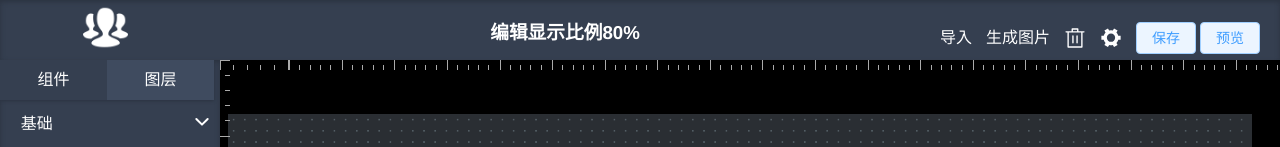
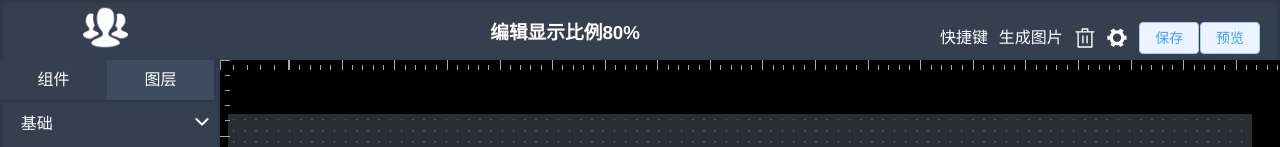
Before and after one commit to MoNaiZi/large-visual-screen, a Vue app: page /edite in a window 1280 px wide. Shown: the top 147 px of the page. Built offline with nearby package versions, Linux system fonts and the light colour scheme; what @jiaminghi/data-view would draw is missing.

Commit message:
优化体验，按键拖动大屏

```diff
--- a/package.json
+++ b/package.json
@@ -3,7 +3,7 @@
   "version": "0.1.0",
   "private": true,
   "scripts": {
-    "serve": "vue-cli-service serve --max-http-header-size=1000000",
+    "serve": "vue-cli-service serve && webpack-dev-server --open",
     "build": "vue-cli-service build",
     "lint": "vue-cli-service lint"
   },
@@ -20,7 +20,8 @@
     "sass-loader": "7.3.1",
     "three": "^0.140.0",
     "vue": "^3.0.0",
-    "vue-router": "^4.0.14"
+    "vue-router": "^4.0.14",
+    "webpack-dev-server": "^4.9.3"
   },
   "devDependencies": {
     "@vue/cli-plugin-babel": "~4.5.15",
--- a/src/views/edite.vue
+++ b/src/views/edite.vue
@@ -14,7 +14,15 @@
             <h3>编辑显示比例{{ designData.scale }}</h3>
           </div>
           <div class="set">
-            <div class="header_set_item">导入</div>
+            <el-tooltip
+              class="box-item"
+              effect="dark"
+              content="按住空格+鼠标左键拖动屏幕移动"
+              placement="bottom"
+            >
+              <div class="header_set_item">快捷键</div>
+            </el-tooltip>
+
             <div class="header_set_item" @click="createdImg">生成图片</div>
             <div class="header_set_item" @click="removeList">
               <el-icon :size="22">
@@ -394,7 +402,8 @@ export default {
     }
   },
   mounted() {
-    this.wrap = document.querySelector(".wrap");
+    const wrap = document.querySelector(".wrap");
+    this.wrap = wrap;
     if (this.wrap) {
       this.designData.mainW = this.wrap.offsetWidth;
       this.designData.mainH = this.wrap.offsetHeight;
@@ -416,19 +425,25 @@ export default {
     });
     let isDoown = false;
     body.onmousedown = function () {
-      console.log("按下鼠标");
       isDoown = true;
+      console.log("按下鼠标", isDoown);
     };
     body.onmouseup = function () {
-      console.log("松开鼠标");
-      // body.onmousemove = null;
-      body.onmousedown = null;
       isDoown = false;
     };
-    body.onmousemove = () => {
-      console.log("isDoown", isDoown);
+    const el_main = document.querySelector(".el-main");
+    console.log("el_main", el_main);
+    body.onmousemove = (e) => {
       if (body.style.cursor === "grab" && isDoown) {
-        console.log("移动");
+        let x = e.movementX;
+        let y = e.movementY;
+        console.log("x", x, "y", y);
+        el_main.scrollBy({
+          top: y,
+          left: x,
+          behavior: "auto",
+        });
+        // wrap.scroll({ top: y, left: x });
       }
     };
   },
--- a/vue.config.js
+++ b/vue.config.js
@@ -1,5 +1,6 @@
 module.exports = {
 	devServer: {
+		disableHostCheck: true,
 		open: false,
 		host: "",
 		port: 8081,
```
Also changed, not shown: 1 other file (tests, documents, lock files or other folders). Lines whose indentation alone changed are shown as unchanged.
